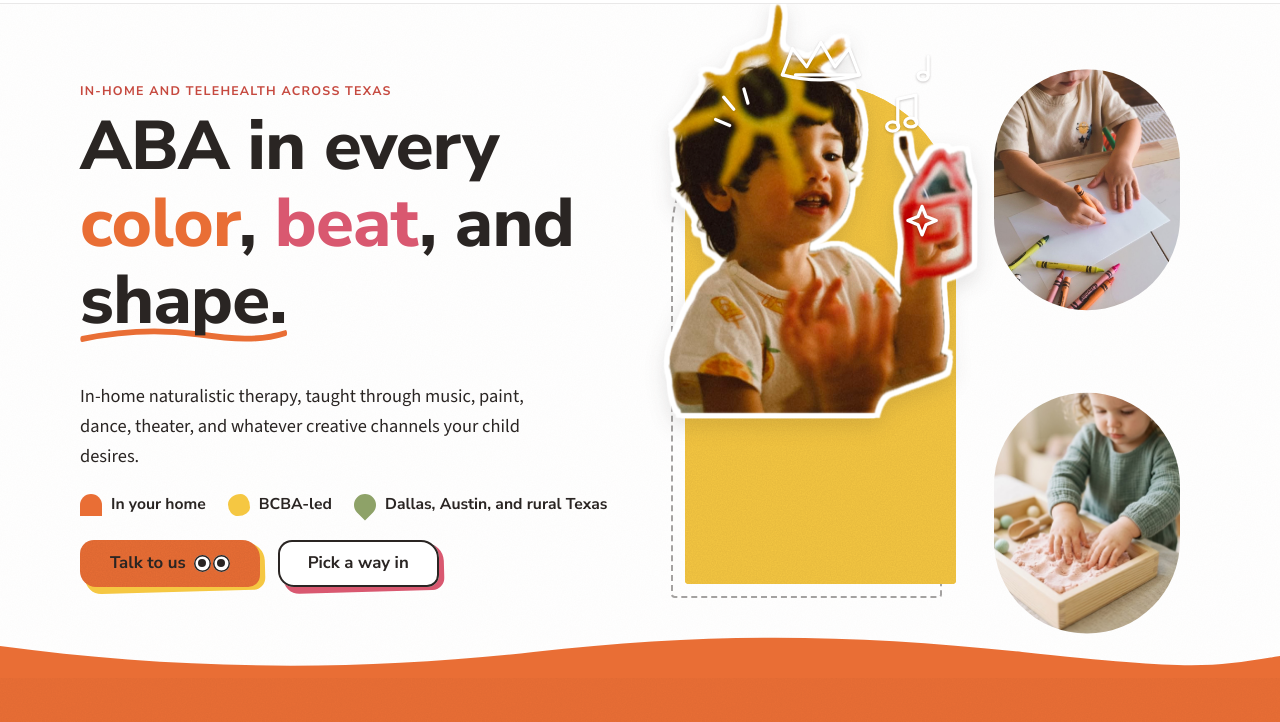
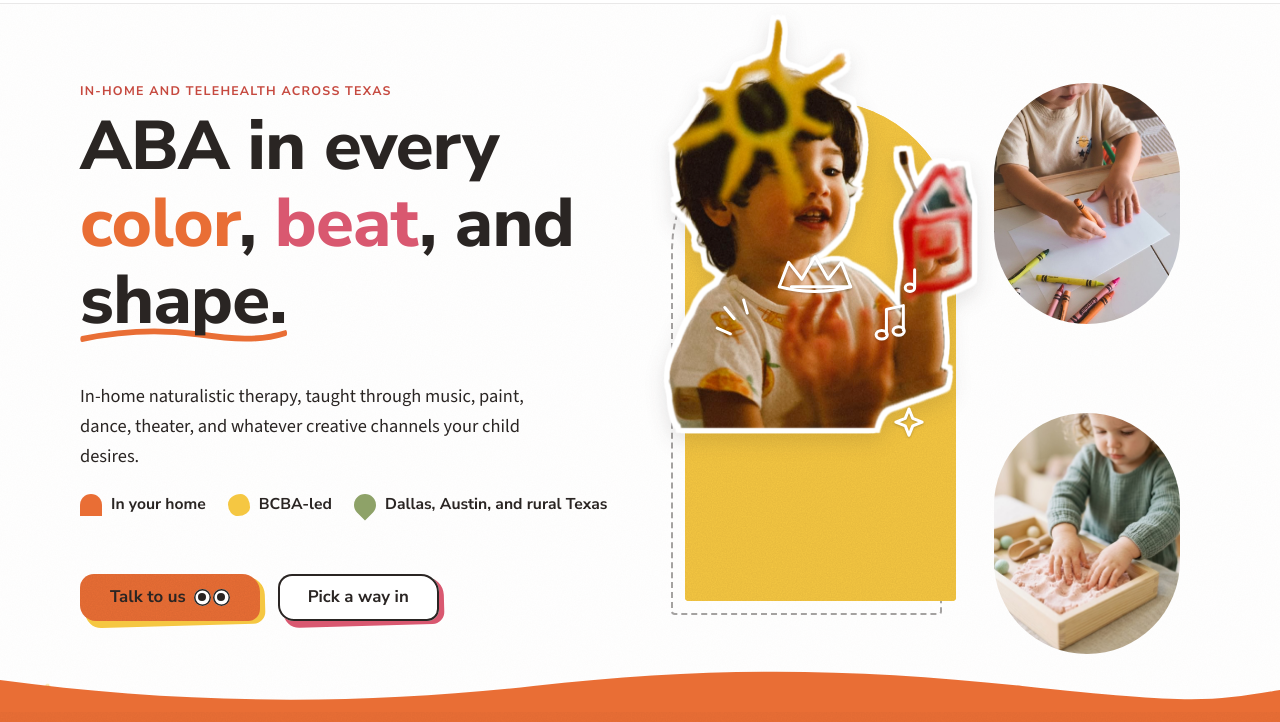
Before and after one commit to chuman-glitch/everyshape-website, a plain HTML site: page index.html in a window 1280 px wide. Shown: the part 78-800 px from the top of the page. Drawn offline with nearby package versions, Linux system fonts and the light colour scheme.

Commit message:
Room above CTA buddies; move hero doodles onto the photo
Co-Authored-By: Claude Opus 5.5 <noreply@anthropic.com>

```diff
--- a/assets/motion.css
+++ b/assets/motion.css
@@ -80,6 +80,9 @@
 
 /* ---------- PLAYFUL CTA BUTTONS ---------- */
 .cta { overflow: visible; }
+/* leave room above buttons whose doodle buddy pops up */
+.btn-row:has(.cta-buddy), .btns:has(.cta-buddy) { margin-top: 58px; }
+.paper-form .cta:has(.cta-buddy), .form .cta:has(.cta-buddy) { margin-top: 46px; }
 .cta-eyes { position: relative; display: inline-flex; gap: 2px; margin-left: 8px; vertical-align: middle; }
 .cta-eye {
   width: 17px; height: 17px; border-radius: 50%; background: #fff;
--- a/index.html
+++ b/index.html
@@ -9,8 +9,8 @@
   <link rel="preconnect" href="https://fonts.googleapis.com">
   <link rel="preconnect" href="https://fonts.gstatic.com" crossorigin>
   <link href="https://fonts.googleapis.com/css2?family=Nunito+Sans:opsz,wght@6..12,400;6..12,600;6..12,700;6..12,800&family=Source+Sans+3:wght@400;600&display=swap" rel="stylesheet">
-  <link rel="stylesheet" href="assets/motion.css?v=2">
-  <link rel="stylesheet" href="styles.css?v=13">
+  <link rel="stylesheet" href="assets/motion.css?v=3">
+  <link rel="stylesheet" href="styles.css?v=14">
 </head>
 <body>
 
--- a/styles.css
+++ b/styles.css
@@ -201,7 +201,7 @@ a { color: inherit; }
   background: var(--grain-soft), var(--yellow); background-blend-mode: multiply;
   border-radius: 999px 999px 28px 28px;
 }
-.frame--pop .doodle { left: -6%; top: -16%; width: 112%; z-index: 3; }
+.frame--pop .doodle { left: -4%; top: 24%; width: 104%; z-index: 3; }
 .frame--pop img {
   position: absolute; left: 50%; bottom: 0; transform: translateX(-50%);
   width: 112%; height: auto; max-width: none; object-fit: contain;
--- a/v2/v2.css
+++ b/v2/v2.css
@@ -258,7 +258,7 @@ button { font: inherit; color: inherit; }
   border-radius: 999px 999px 30px 30px;
 }
 .hello__kid { position: absolute; left: -4%; bottom: 4%; width: 80%; z-index: 2; }
-.hello__doodle { left: -8%; top: 0; width: 84%; z-index: 4; }
+.hello__doodle { left: -6%; top: 16%; width: 84%; z-index: 4; }
 .hello__pill { position: absolute; margin: 0; overflow: hidden; border-radius: 999px; border: 6px solid #fff; z-index: 3; }
 .hello__pill img { width: 100%; height: 100%; object-fit: cover; }
 .hello__pill--a { right: -4%; top: 2%; width: 36%; height: 42%; }
```
Also changed, not shown: v2/index.html (+2 -2 lines).
